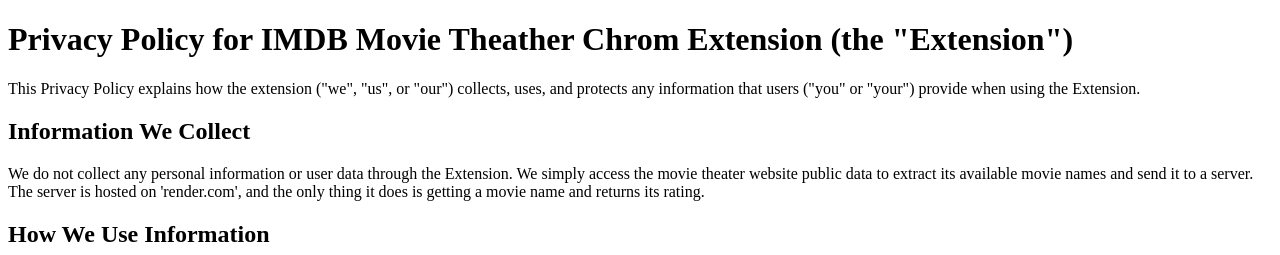
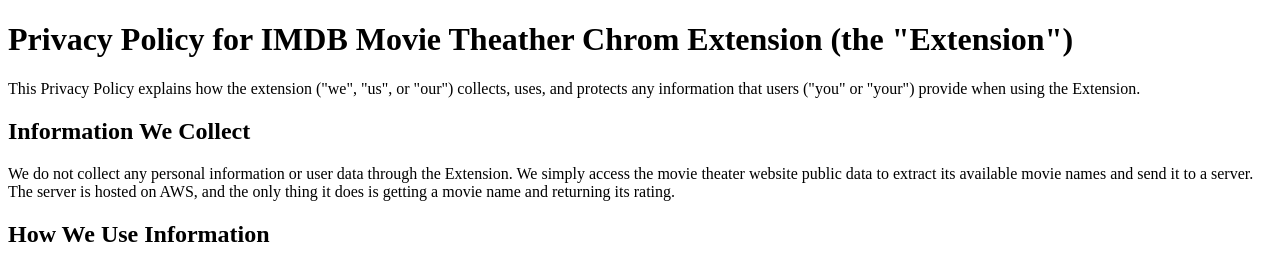
Before and after one commit to DorHason/DorHason.github.io, a plain HTML site: page index.html in a window 1280 px wide. Shown: the top 255 px of the page. Drawn offline with Linux system fonts and the light colour scheme.

Commit message:
Update index.html
update server host

```diff
--- a/index.html
+++ b/index.html
@@ -16,7 +16,7 @@
   <p>
     We do not collect any personal information or user data through the Extension.
     We simply access the movie theater website public data to extract its available movie names and send it to a server.
-    The server is hosted on 'render.com', and the only thing it does is getting a movie name and returns its rating.
+    The server is hosted on AWS, and the only thing it does is getting a movie name and returning its rating.
   </p>
 
   <h2>How We Use Information</h2>
```
